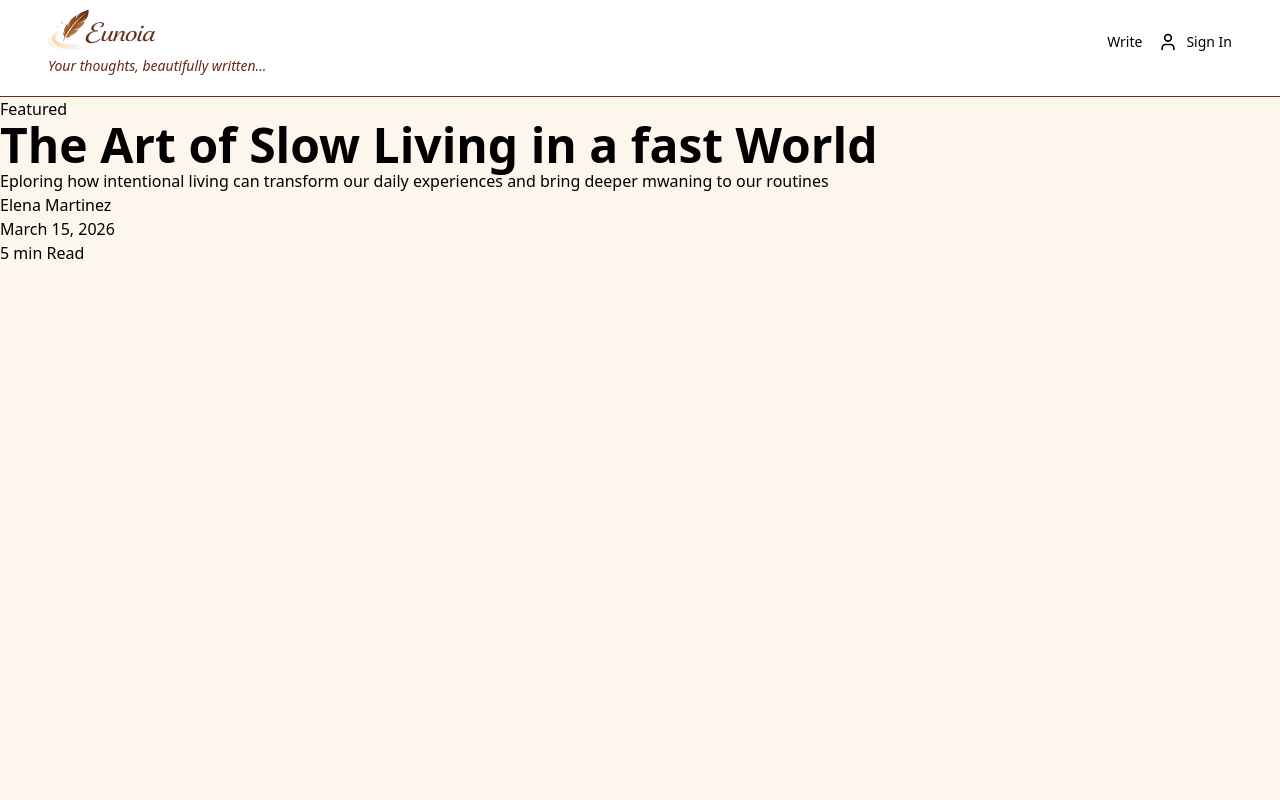
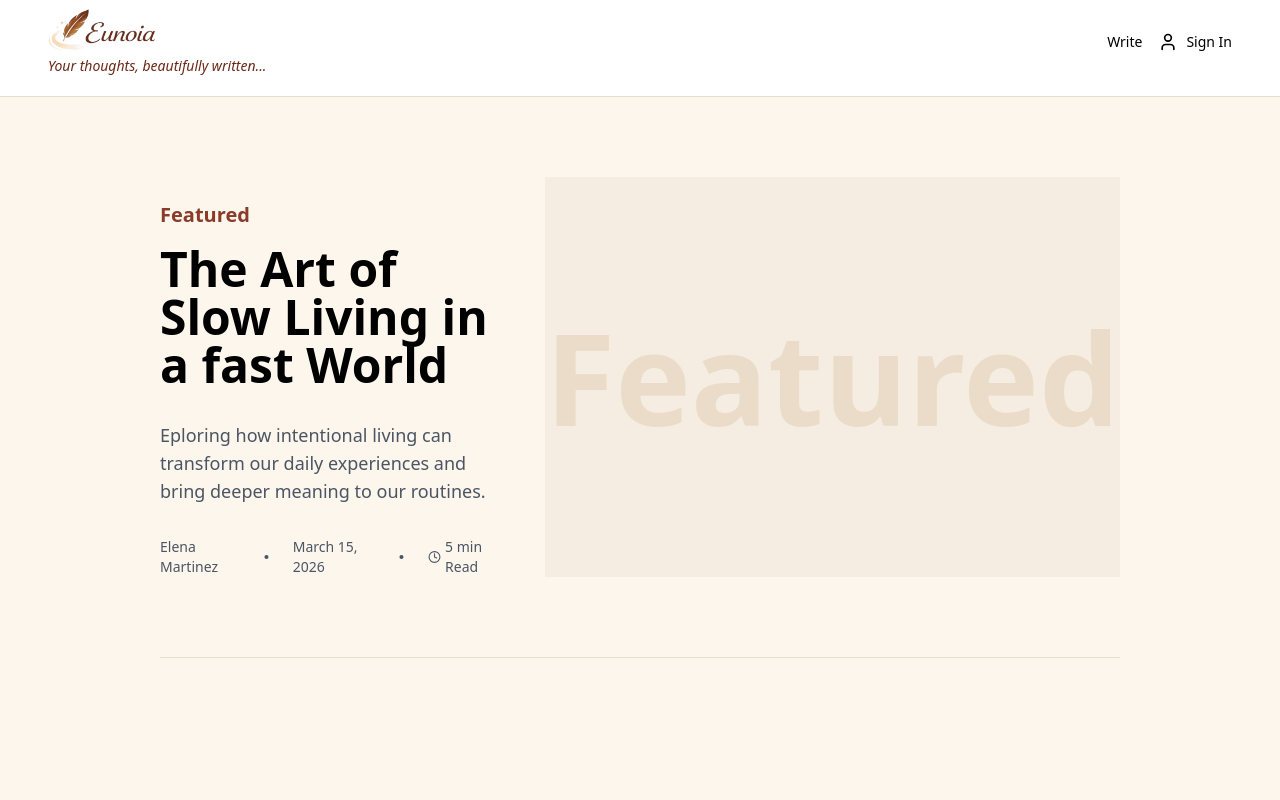
Before and after one commit to zainabometere621/blog-app, a React (Vite) app: page / in a window 1280 px wide. Shown: the top 800 px of the page. Built offline with nearby package versions, Linux system fonts and the light colour scheme.

Commit message:
feat: I worked on the all blog page

```diff
--- a/src/components/Footer.jsx
+++ b/src/components/Footer.jsx
@@ -1,9 +1,8 @@
 export default function () {
   return (
     <section>
-      <hr className="border-[#6B2816]" />
+      <hr className="border-[#EADCC9]" />
       <div className="h-24 bg-[#FDF6EC] flex items-center justify-center">
-        <hr className="text-[#4A1A0E]" />
         <p className="text-sm text-center text-gray-600  ">
           {" "}
           &copy; 2026 Eunoia. Your thoughts, beautifully written...
--- a/src/components/Navbar.jsx
+++ b/src/components/Navbar.jsx
@@ -22,7 +22,7 @@ export default function Navbar() {
       </nav>
 
     </div>
-     <hr className="border-[#6B2816]"/>
+     <hr className="border-[#EADCC9]"/>
     </section>
   );
 }
--- a/src/pages/AllBlogPost.jsx
+++ b/src/pages/AllBlogPost.jsx
@@ -1,24 +1,39 @@
+import { Circle, Clock } from "lucide-react";
+
 export default function AllBlogpage() {
   return (
-    <main className="min-h-screen bg-[#FDF6EC]">
-      <h3>Featured</h3>
-      <section>
-        <h1 className=" text-5xl font-bold ">
-          The Art of Slow Living in a fast World
-        </h1>
-        <p>
-          Eploring how intentional living can transform our daily experiences
-          and bring deeper mwaning to our routines
-        </p>
-        <div>
-            <p>Elena Martinez</p>
-            <p>March 15, 2026</p>
-            <span>
+    <main className="min-h-screen bg-[#FDF6EC] px-40 pt-20 space-y-20">
+      <section className=" flex gap-10">
+        <div className="">
+          <h3 className="text-[#8B3B29] pb-4 pt-6 text-xl font-semibold">
+            Featured
+          </h3>
+          <div className="space-y-8">
+            <h1 className=" text-5xl font-bold hover:text-[#6B2816] ">
+              The Art of Slow Living in a fast World
+            </h1>
+            <p className="text-lg text-gray-600">
+              Eploring how intentional living can transform our daily
+              experiences and bring deeper meaning to our routines.
+            </p>
+            <div className="flex items-center gap-6 text-gray-600  text-sm">
+              <p>Elena Martinez</p>
 
+              <Circle size={6} fill="#4B5563" stroke="none" />
+              <p>March 15, 2026</p>
+              <Circle size={6} fill="#4B5563" stroke="none" />
+              <div className="flex items-center gap-1">
+                <Clock className="w-4 h-4" />
                 <p>5 min Read</p>
-            </span>
+              </div>
+            </div>
+          </div>
+        </div>
+        <div className="w-full bg-[#F5EDE1] font-bold text-9xl text-[#EADCC9] flex items-center justify-center">
+          Featured
         </div>
       </section>
+      <hr className="border-[#EADCC9] pt-10" />
     </main>
   );
 }
--- a/src/pages/WriteBlog.jsx
+++ b/src/pages/WriteBlog.jsx
@@ -25,14 +25,14 @@ export default function WriteBlog() {
           className="w-full mt-10 bg-transparent outline-none text-lg placeholder-gray-600"
         />
         <div className="space-y-10">
-          <hr className="border-[#6B2816]" />
+          <hr className="border-[#EADCC9]" />
           <div className="flex gap-6">
             <div className="flex-1">
               <label className="text-base text-gray-600">Author Name</label>
               <input
                 type="text"
                 placeholder="Your name"
-                className="text-sm w-full px-4 py-3 border rounded-md bg-transparent focus:outline-none border-[#6B2816]"
+                className="text-sm w-full px-4 py-3 border rounded-md bg-transparent focus:outline-none border-[#EADCC9]"
               />
             </div>
             <div className="flex-1">
@@ -40,7 +40,7 @@ export default function WriteBlog() {
               <input
                 type="date"
                 placeholder="dd/mm/yy"
-                className="text-sm w-full px-4 py-3 border rounded-md bg-transparent  focus:outline-none border-[#6B2816]"
+                className="text-sm w-full px-4 py-3 border rounded-md bg-transparent  focus:outline-none border-[#EADCC9]"
               />
             </div>
             <div className="flex-1">
@@ -48,11 +48,11 @@ export default function WriteBlog() {
               <input
                 type="text"
                 placeholder="2 min read"
-                className="text-sm w-full px-4 py-3 border rounded-md bg-transparent focus:outline-none border-[#6B2816]"
+                className="text-sm w-full px-4 py-3 border rounded-md bg-transparent focus:outline-none border-[#EADCC9]"
               />
             </div>
           </div>
-          <hr className="border-[#6B2816]"/>
+          <hr className="border-[#EADCC9]"/>
         </div>
         <textarea
           placeholder="Tell your story..."
```
